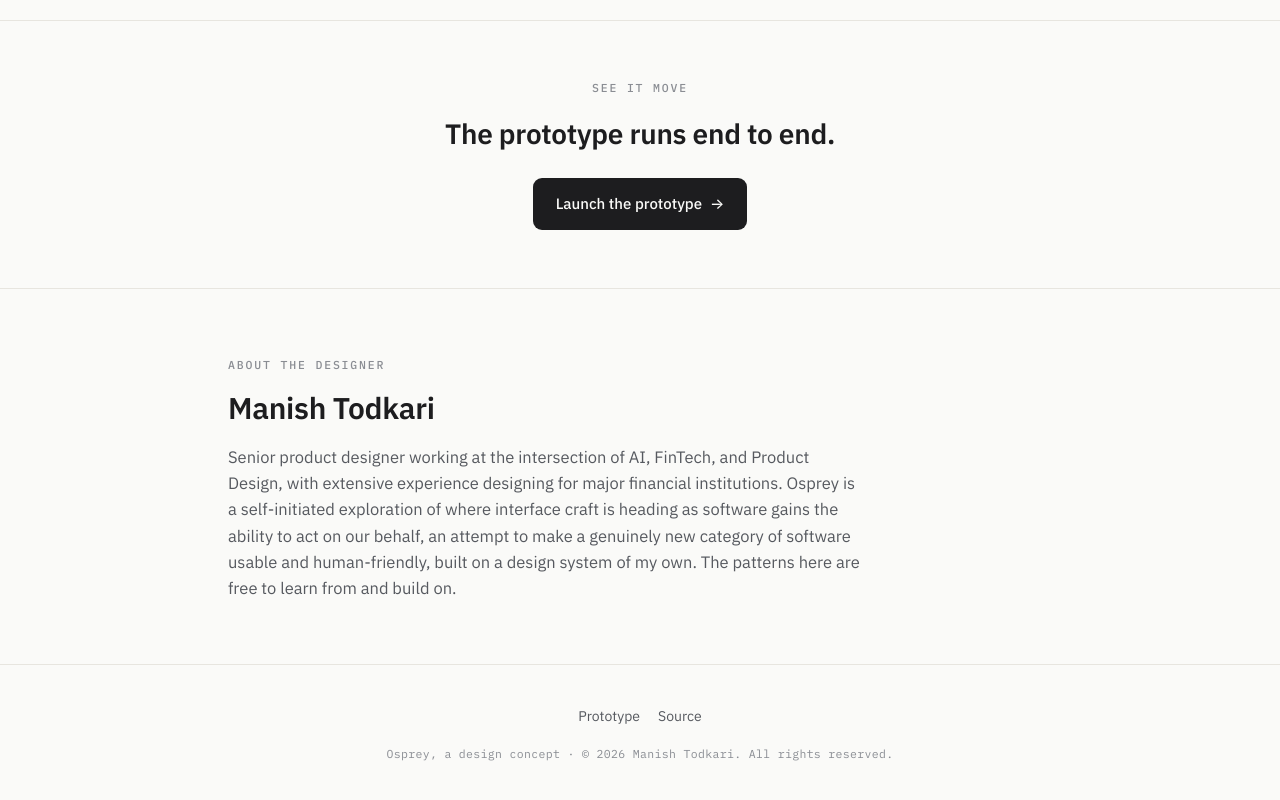
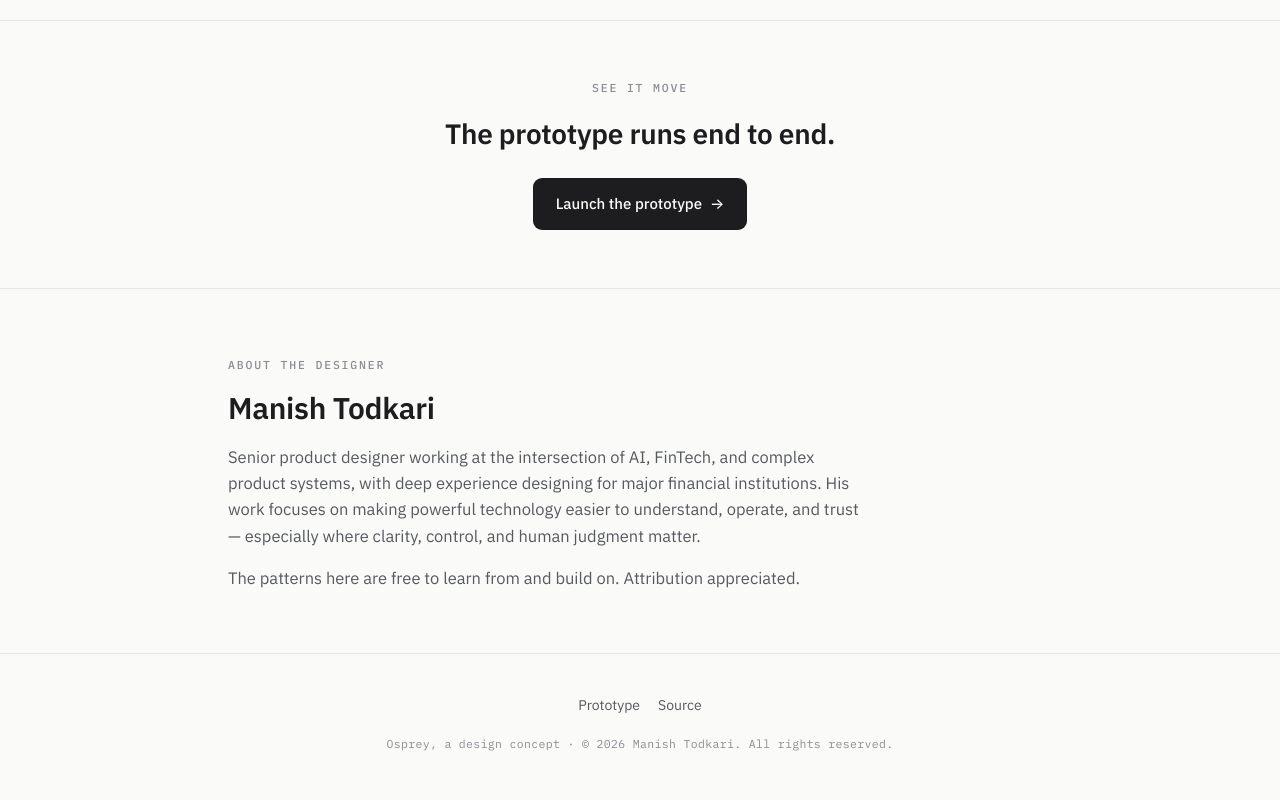
Before and after one commit to tmanish/osprey, a plain HTML site: page index.html in a window 1280 px wide. Shown: the part 6034-6834 px from the top of the page. Drawn offline with Linux system fonts and the light colour scheme.

Commit message:
Revise designer bio for improved clarity
Updated the designer's description for clarity and emphasis on technology.

```diff
--- a/index.html
+++ b/index.html
@@ -322,7 +322,9 @@
   <div class="wrap">
     <span class="eyebrow">About the designer</span>
     <h2>Manish Todkari</h2>
-    <p>Senior product designer working at the intersection of AI, FinTech, and Product Design, with extensive experience designing for major financial institutions. Osprey is a self-initiated exploration of where interface craft is heading as software gains the ability to act on our behalf, an attempt to make a genuinely new category of software usable and human-friendly, built on a design system of my own. The patterns here are free to learn from and build on.</p>
+<p>Senior product designer working at the intersection of AI, FinTech, and complex product systems, with deep experience designing for major financial institutions. His work focuses on making powerful technology easier to understand, operate, and trust — especially where clarity, control, and human judgment matter.</p>
+
+<p>The patterns here are free to learn from and build on. Attribution appreciated.</p>
   </div>
 </section>
 
```
